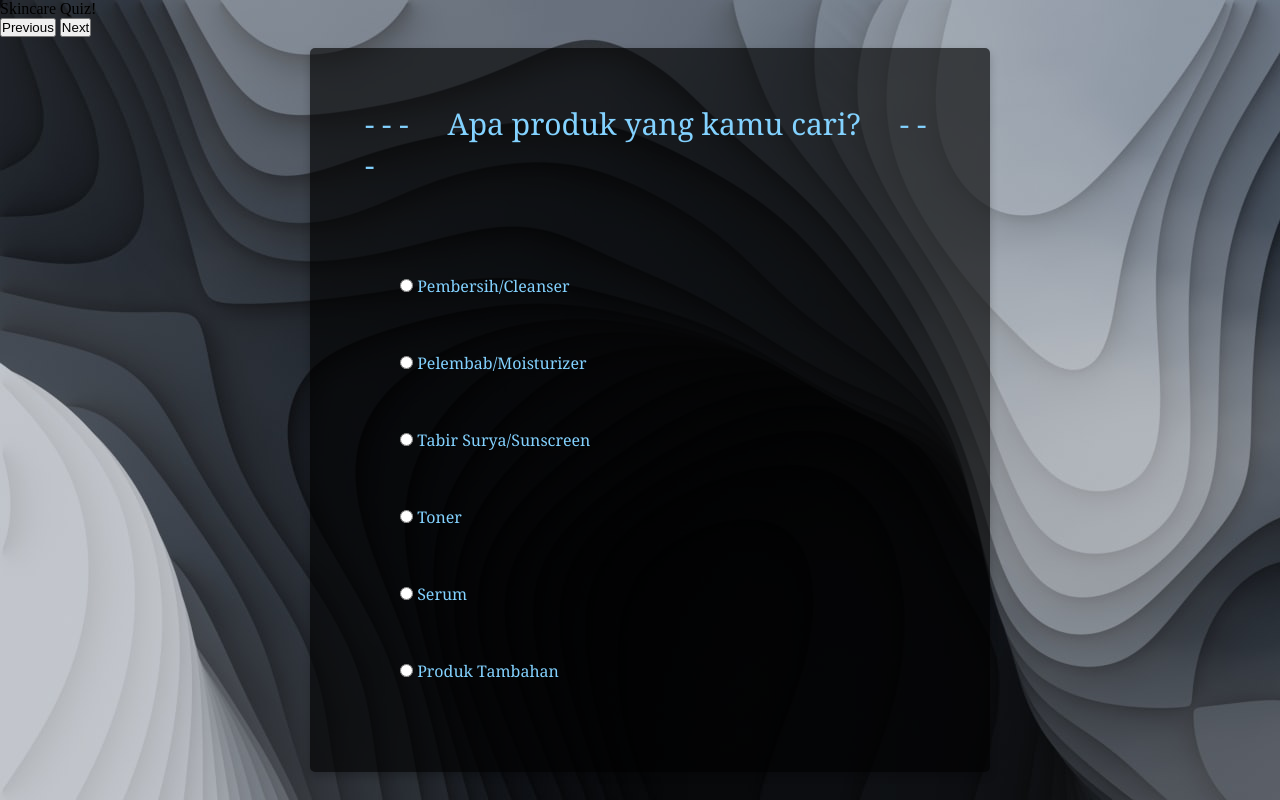
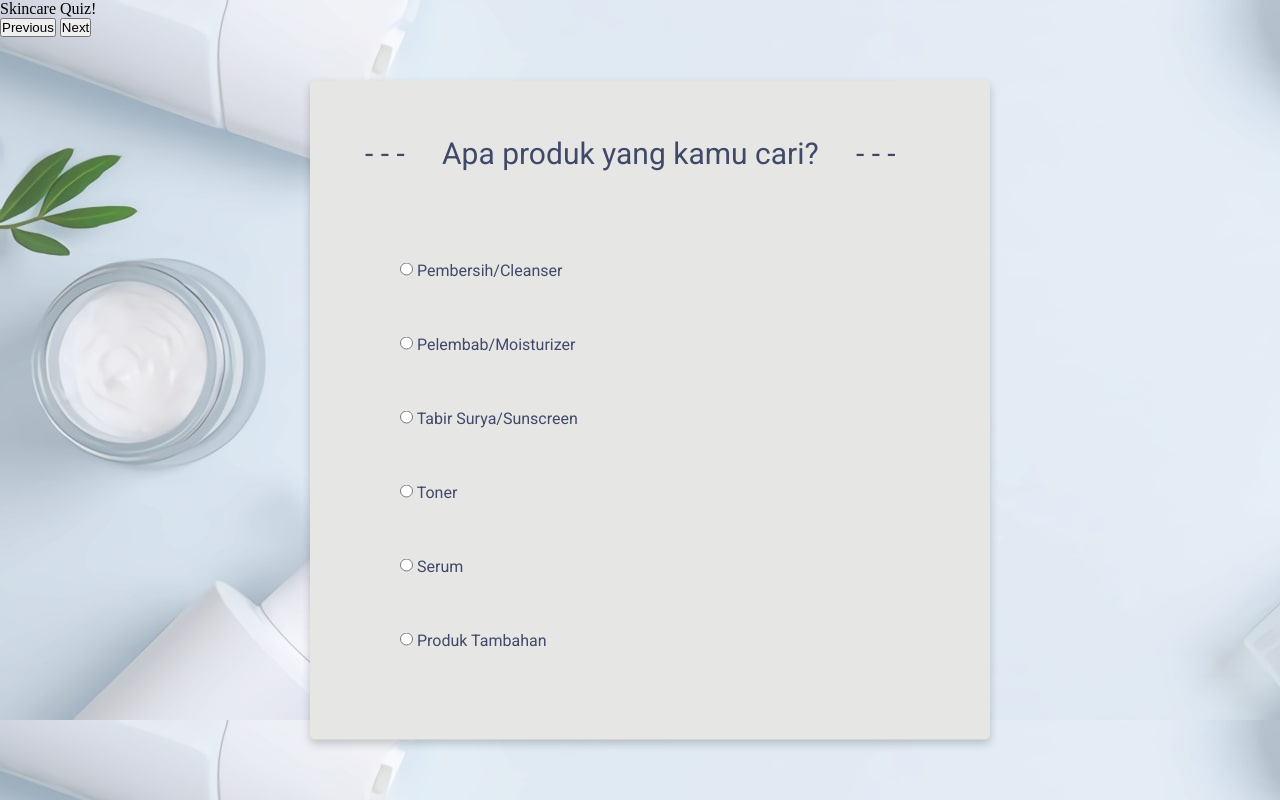
Before and after one commit to Skin101-TheSkincredibles/Skin101-TheSkincredibles, a Django app: page /quiz/ in a window 1280 px wide. Run offline with Django 4.2, Linux system fonts and the light colour scheme.

Commit message:
quiz update

```diff
--- a/autentikasi/templates/autentikasi/base.html
+++ b/autentikasi/templates/autentikasi/base.html
@@ -42,6 +42,8 @@
         {% endblock content %}
       </div>
 
+
+
       <!-- Optional JavaScript; choose one of the two! -->
 
       <!-- Option 1: Bootstrap Bundle with Popper -->
--- a/quiz/static/card.css
+++ b/quiz/static/card.css
@@ -1,4 +1,4 @@
-
+@import url(https://fonts.googleapis.com/css?family=Roboto:400,300,500);
 
   input[type=submit] {
     width: 100%;
@@ -19,14 +19,14 @@
 
   .card {
     /*ima: url("sea.jpg");*/
-    font-family: "Georgia";
-    color: #83d2ff;
+    font-family: "Roboto";
+    color: #404969;
 
     /* Add shadows to create the "card" effect */
     box-shadow: 0 4px 8px 0 rgba(0,0,0,0.2);
     transition: 0.3s;
     width: 50%;
-    background-color: rgba(0, 0, 0, 0.644);
+    background-color: #E6E7E5;
     /*align-items: center;*/
     margin: 10;
     position: absolute;
@@ -48,7 +48,7 @@
   }
 
   body {
-    background-image: url("bg1.jpg");
+    background-image: url('bg.jpg');
     background-color: #cccccc;
    }
 
--- a/quiz/templates/quiz_session.html
+++ b/quiz/templates/quiz_session.html
@@ -1,7 +1,10 @@
+
+{% load static %}
+
 <title>Skincare Quiz!</title>
 
 <th>Skincare Quiz!</th>
-{% load static %}
+
 <link rel="stylesheet" type="text/css" href="{% static 'card.css' %}">
 
 <form action="/quiz/" method="post">
@@ -41,7 +44,6 @@
 
 
 </form>
-
 
 
 
```
Also changed, not shown: db.sqlite3, quiz/static/bg.jpg (added).
